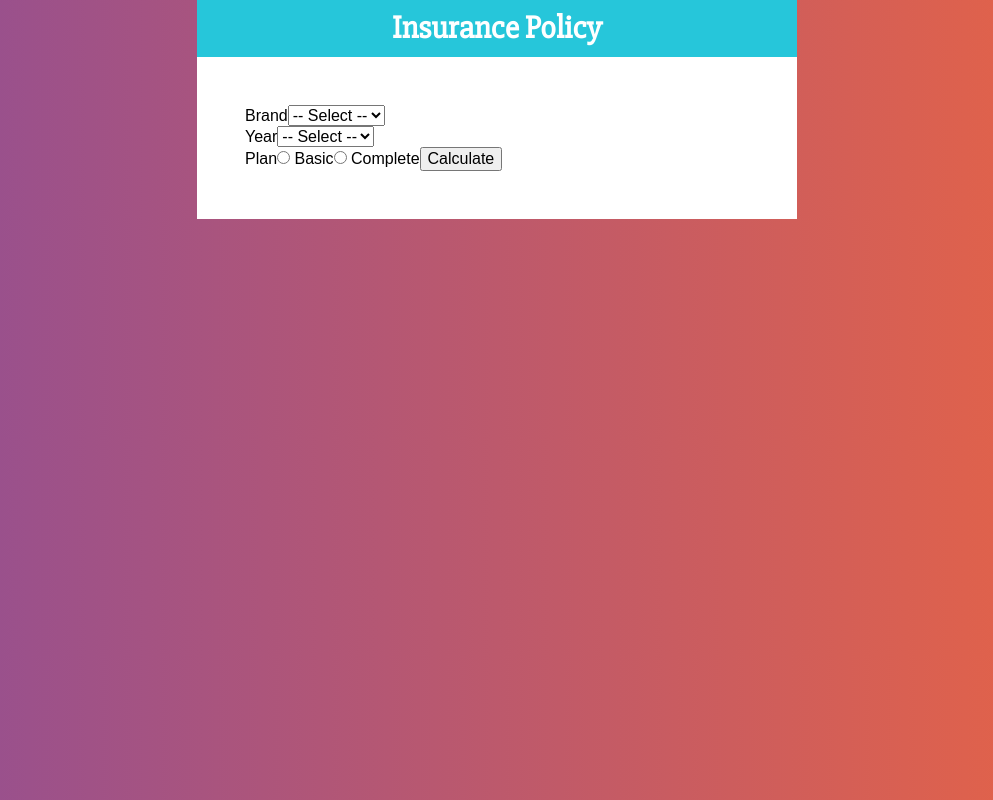
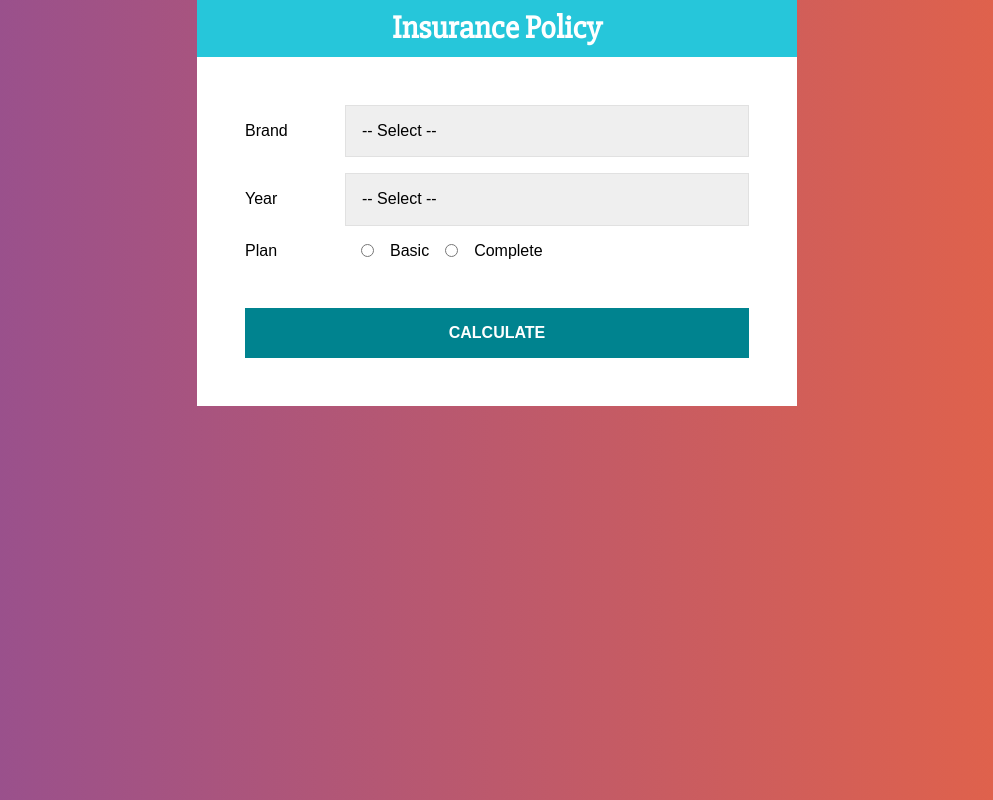
Before and after one commit to Alejoboga20/insurance-policy-poc, a React (Create React App) app: page / in a window 1280 px wide. Shown: the whole page, without its empty margins (143-1136 px from the left). Built offline with nearby package versions, Linux system fonts and the light colour scheme.

Commit message:
Adding styled components in form

```diff
--- a/src/components/Form.js
+++ b/src/components/Form.js
@@ -1,21 +1,62 @@
+import styled from '@emotion/styled';
 import React from 'react';
+
+const Field = styled.div`
+  display: flex;
+  margin-bottom: 1rem;
+  align-items: center;
+`;
+
+const Label = styled.label`
+  flex: 0 0 100px;
+`;
+
+const Select = styled.select`
+  display: block;
+  width: 100%;
+  padding: 1rem;
+  border: 1px solid #e1e1e1;
+  -webkit-appearance: none;
+`;
+
+const InputRadio = styled.input`
+  margin: 0 1rem;
+`;
+
+const Button = styled.button`
+  background-color: #00838f;
+  font-size: 16px;
+  width: 100%;
+  padding: 1rem;
+  color: #fff;
+  text-transform: uppercase;
+  font-weight: bold;
+  border: none;
+  transition: background-color 0.3 ease;
+  margin-top: 2rem;
+
+  &:hover {
+    cursor: pointer;
+    background-color: #26c6da;
+  }
+`;
 
 export const Form = () => {
   return (
     <form>
-      <div>
-        <label>Brand</label>
-        <select>
+      <Field>
+        <Label>Brand</Label>
+        <Select>
           <option value=''>-- Select --</option>
           <option value='american'>American</option>
           <option value='assian'>Assian</option>
           <option value='european'>European</option>
-        </select>
-      </div>
+        </Select>
+      </Field>
 
-      <div>
-        <label>Year</label>
-        <select>
+      <Field>
+        <Label>Year</Label>
+        <Select>
           <option value=''>-- Select --</option>
           <option value='2012'>2012</option>
           <option value='2013'>2013</option>
@@ -27,15 +68,16 @@
           <option value='2019'>2019</option>
           <option value='2020'>2020</option>
           <option value='2021'>2021</option>
-        </select>
-      </div>
+        </Select>
+      </Field>
 
-      <div>
-        <label>Plan</label>
-        <input type='radio' name='plan' value='basic' /> Basic
-        <input type='radio' name='plan' value='complete' /> Complete
-        <button type='button'>Calculate</button>
-      </div>
+      <Field>
+        <Label>Plan</Label>
+        <InputRadio type='radio' name='plan' value='basic' /> Basic
+        <InputRadio type='radio' name='plan' value='complete' /> Complete
+      </Field>
+
+      <Button type='button'>Calculate</Button>
     </form>
   );
 };
```
